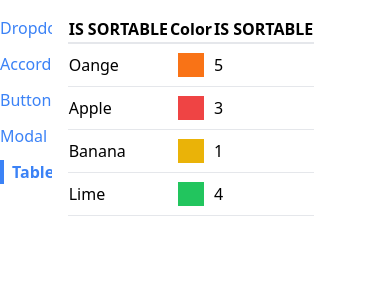
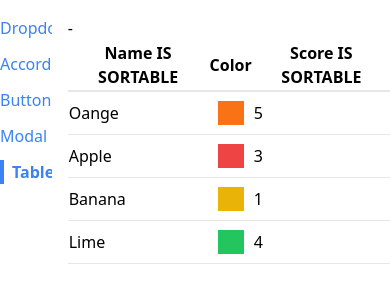
Before and after one commit to AntimonS/React-comp, a React (Create React App) app: page /table in a window 390 px wide. Shown: the top 300 px of the page. Built offline with nearby package versions, Linux system fonts and the light colour scheme.

Commit message:
added sortable functionality to sortabletable

```diff
--- a/src/components/SortableTable.js
+++ b/src/components/SortableTable.js
@@ -1,9 +1,23 @@
+import { useState } from "react";
 import Table from "./Table";
 
 function SortableTable(props) {
-  const { config } = props;
+  const [sortOrder, setSortOrder] = useState(null);
+  const [sortBy, setSortBy] = useState(null);
+
+  const { config, data } = props;
 
   const handleClick = (label) => {
+    if (sortOrder === null) {
+      setSortOrder("asc");
+      setSortBy(label);
+    } else if (sortOrder === "asc") {
+      setSortOrder("desc");
+      setSortBy(label);
+    } else if (sortOrder === "desc") {
+      setSortOrder(null);
+      setSortBy(null);
+    }
     console.log(label);
   };
 
@@ -15,13 +29,35 @@
       ...column,
       header: () => (
         <th onClick={() => handleClick(column.label)}>
-          {column.lable} IS SORTABLE
+          {column.label} IS SORTABLE
         </th>
       ),
     };
   });
 
-  return <Table {...props} config={updatedConfig} />;
+  let sortedData = data;
+  if (sortOrder && sortBy) {
+    const { sortValue } = config.find((column) => column.label === sortBy);
+    sortedData = [...data].sort((a, b) => {
+      const valueA = sortValue(a);
+      const valueB = sortValue(b);
+
+      const reversedOrder = sortOrder === "asc" ? 1 : -1;
+
+      if (typeof valueA === "string") {
+        return valueA.localeCompare(valueB) * reversedOrder;
+      } else {
+        return (valueA - valueB) * reversedOrder;
+      }
+    });
+  }
+
+  return (
+    <div>
+      {sortOrder}-{sortBy}
+      <Table {...props} data={sortedData} config={updatedConfig} />
+    </div>
+  );
 }
 
 export default SortableTable;
```
